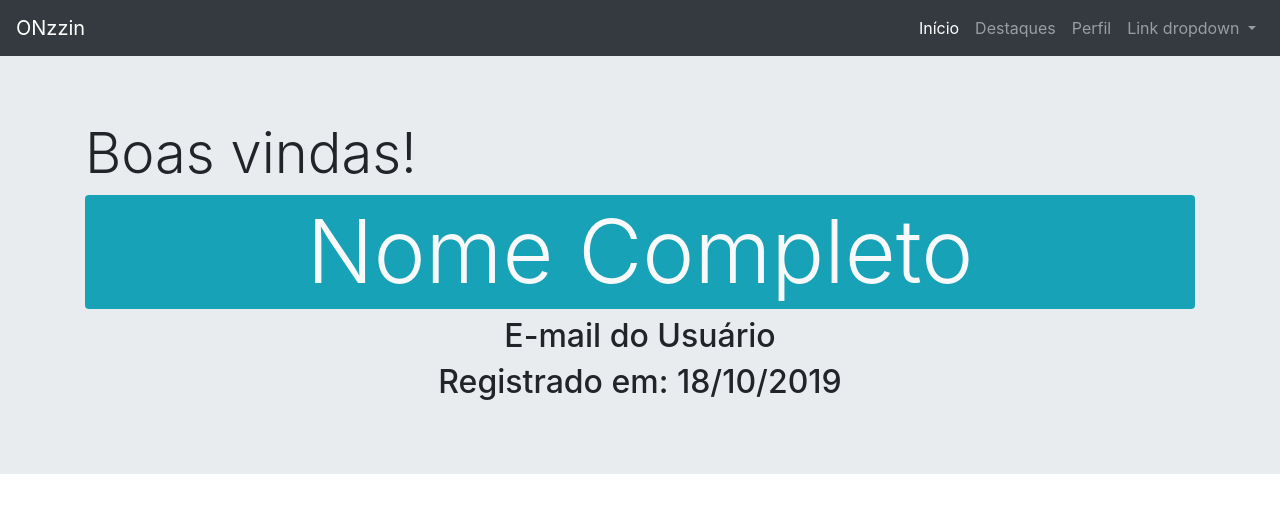
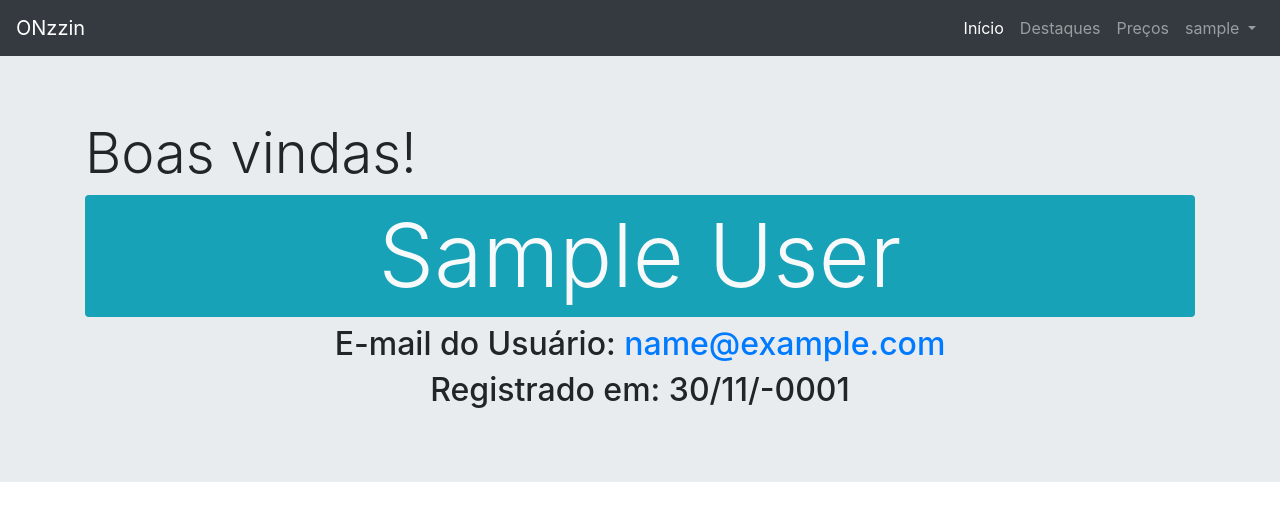
Before and after one commit to Igor-Patrick/login, a PHP site: page /login/perfil.php in a window 1280 px wide. Shown: the top 521 px of the page. Run offline with PHP 8.4, Linux system fonts and the light colour scheme; the visitor is signed in with stand-in values (Sample User, id 1).

Commit message:
Autenticação de Usuário
Close #9

```diff
--- a/127_0_0_1.sql
+++ b/127_0_0_1.sql
@@ -34,7 +34,7 @@
 DROP TABLE IF EXISTS `usuario`;
 CREATE TABLE `usuario` (
   `idUsuario` int(10) UNSIGNED NOT NULL PRIMARY KEY auto_increment,
-  `NomeCompleto` varchar(100) NOT NULL,
+  `nomeCompleto` varchar(100) NOT NULL,
   `nomeDoUsuario` varchar(45) NOT NULL,
   `emailUsuario` varchar(45) NOT NULL,
   `senhaDoUsuario` char(40) NOT NULL,
--- a/perfil.php
+++ b/perfil.php
@@ -31,11 +31,11 @@
                     <a class="nav-link" href="#">Destaques</a>
                 </li>
                 <li class="nav-item">
-                    <a class="nav-link" href="#">Perfil</a>
+                    <a class="nav-link" href="#">Preços</a>
                 </li>
                 <li class="nav-item dropdown">
                     <a class="nav-link dropdown-toggle" href="#" id="navbarDropdownMenuLink" role="button" data-toggle="dropdown" aria-haspopup="true" aria-expanded="false">
-                        Link dropdown
+                        <?= $nomeDoUsuario ?>
                     </a>
                     <div class="dropdown-menu" aria-labelledby="navbarDropdownMenuLink">
                         <a class="dropdown-item" href="#">Sobre</a>
@@ -47,12 +47,13 @@
         </div>
     </nav>
     <!-- Fim da barra de navegação -->
+
     <div class="jumbotron jumbotron-fluid">
         <div class="container">
             <h1 class="display-4">Boas vindas!</h1>
-            <h2 class="display-2 text-center bg-info text-light rounded p-1">Nome Completo</h2>
-            <h2 class="text-center">E-mail do Usuário</h2>
-            <h2 class="text-center">Registrado em: 18/10/2019</h2>
+            <h2 class="display-2 text-center bg-info text-light rounded p-2"><?= $nomeCompleto ?></h2>
+            <h2 class="text-center">E-mail do Usuário: <a href="mailto:<?= $emailUsuario ?>"><?= $emailUsuario?></a></h2>
+            <h2 class="text-center">Registrado em: <?= $dataCriado ?></h2>
         </div>
     </div>
 
--- a/session.php
+++ b/session.php
@@ -4,6 +4,21 @@
 
 if(isset($_SESSION['nomeDoUsuario'])){
     //Logado
+    $usuario = $_SESSION['nomeDoUsuario'];
+    $sql = $connect->prepare("SELECT * FROM usuario WHERE nomeDoUsuario = ?");
+    $sql->bind_param("s", $usuario);
+    $sql->execute();
+    $resultado = $sql->get_result();
+    $linha = $resultado->fetch_array(MYSQLI_ASSOC);
+
+    $nomeDoUsuario = $linha['nomeDoUsuario'];
+    $nomeCompleto = $linha['nomeCompleto'];
+    $emailUsuario = $linha['emailUsuario'];
+    $dataCriado = $linha['dataCriado'];
+
+    // Conversão de data
+    $dataCriado = date('d/m/Y', strtotime($dataCriado));
+
 }else{
     //Se não, voltar index
     header("location: index.php");
```
Also changed, not shown: index.php (+8 -4 lines), recebe_dados.php (+12 -0 lines), README.md.
